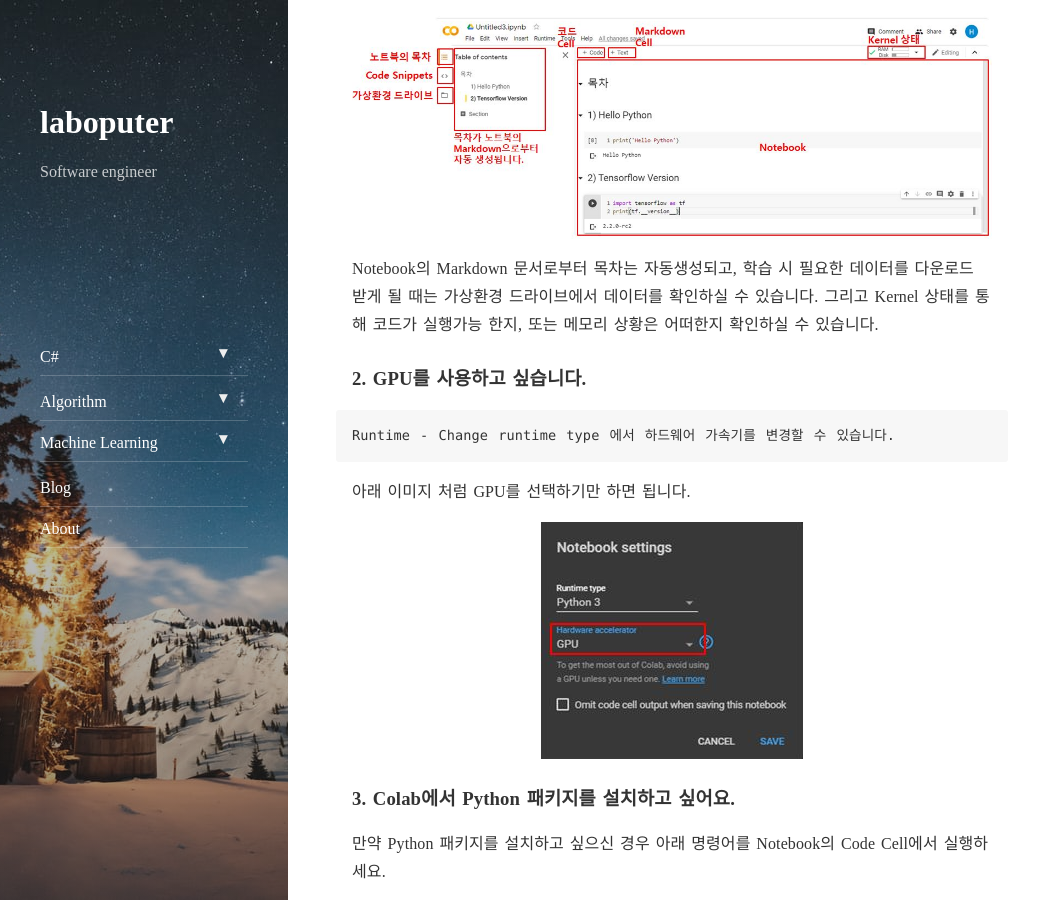
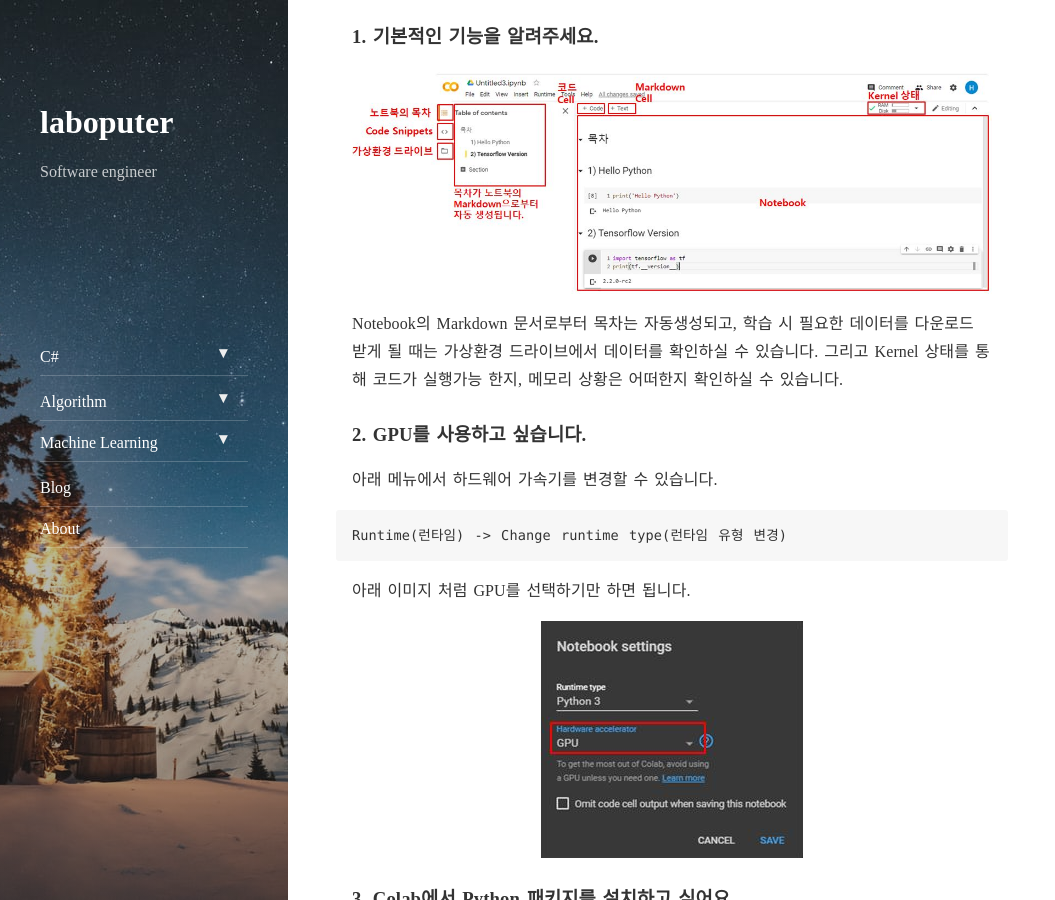
Before and after one commit to Laboputer/Laboputer.github.io, a Jekyll site: the page built from _posts/ml-python/2020-04-04-colab.md, in a window 1280 px wide and 900 px high, scrolled down 2626 px. Shown: the whole window, without its empty margins (0-1055 px from the left). Built offline with Jekyll 4.4.1, drawn with Linux system fonts in a browser that asks for light colours; nearby versions of some CDN libraries; comment, search, counter and statistics services are not loaded; some of the changed text lies outside the part shown.

Commit message:
update post ml-python:colab

````diff
--- a/_posts/ml-python/2020-04-04-colab.md
+++ b/_posts/ml-python/2020-04-04-colab.md
@@ -44,6 +44,7 @@
 내용이 자세히 설명되어 있으니 궁금하신 분들은 읽어보시길 바랍니다.
 
 
+
 2. New Notebook으로 새로운 노트북을 만듭니다.
 
 ![](https://laboputer.github.io/assets/img/ml/python/colab/2.JPG)
@@ -67,12 +69,13 @@
 ![](https://laboputer.github.io/assets/img/ml/python/colab/4.JPG)
 
 Notebook의 Markdown 문서로부터 목차는 자동생성되고, 학습 시 필요한 데이터를 다운로드 받게 될 때는 가상환경 드라이브에서 데이터를 확인하실 수 있습니다.
-그리고 Kernel 상태를 통해 코드가 실행가능 한지, 또는 메모리 상황은 어떠한지 확인하실 수 있습니다.
+그리고 Kernel 상태를 통해 코드가 실행가능 한지, 메모리 상황은 어떠한지 확인하실 수 있습니다.
 
 ### 2. GPU를 사용하고 싶습니다.
 
+아래 메뉴에서 하드웨어 가속기를 변경할 수 있습니다.
 ```
-Runtime - Change runtime type 에서 하드웨어 가속기를 변경할 수 있습니다.
+Runtime(런타임) -> Change runtime type(런타임 유형 변경)
 ```
 
 아래 이미지 처럼 GPU를 선택하기만 하면 됩니다.
@@ -107,9 +110,9 @@
 
 ### 5. Colab의 테마를 변경하고 싶어요.
 
-Colab도 테마를 변경할 수 있습니다.
+아래 메뉴에서 테마를 변경할 수 있습니다.
 ```
-Tools - Settings 메뉴에서 확인할 수 있습니다.
+Tools(도구) -> Settings(설정)
 ```
 
 Dark 테마를 선택하면 아래 이미지처럼 보입니다.
````
Also changed, not shown: other parts of _posts/ml-python/2020-04-04-colab.md (+5 -4 lines).
